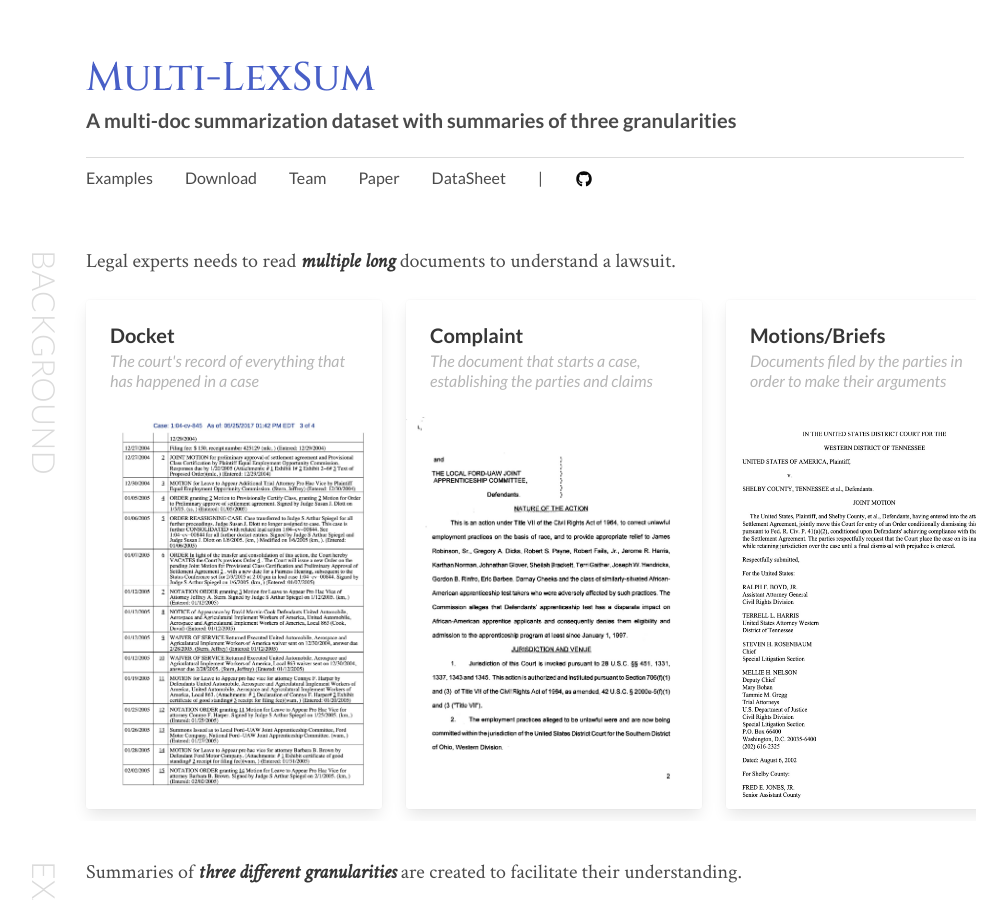
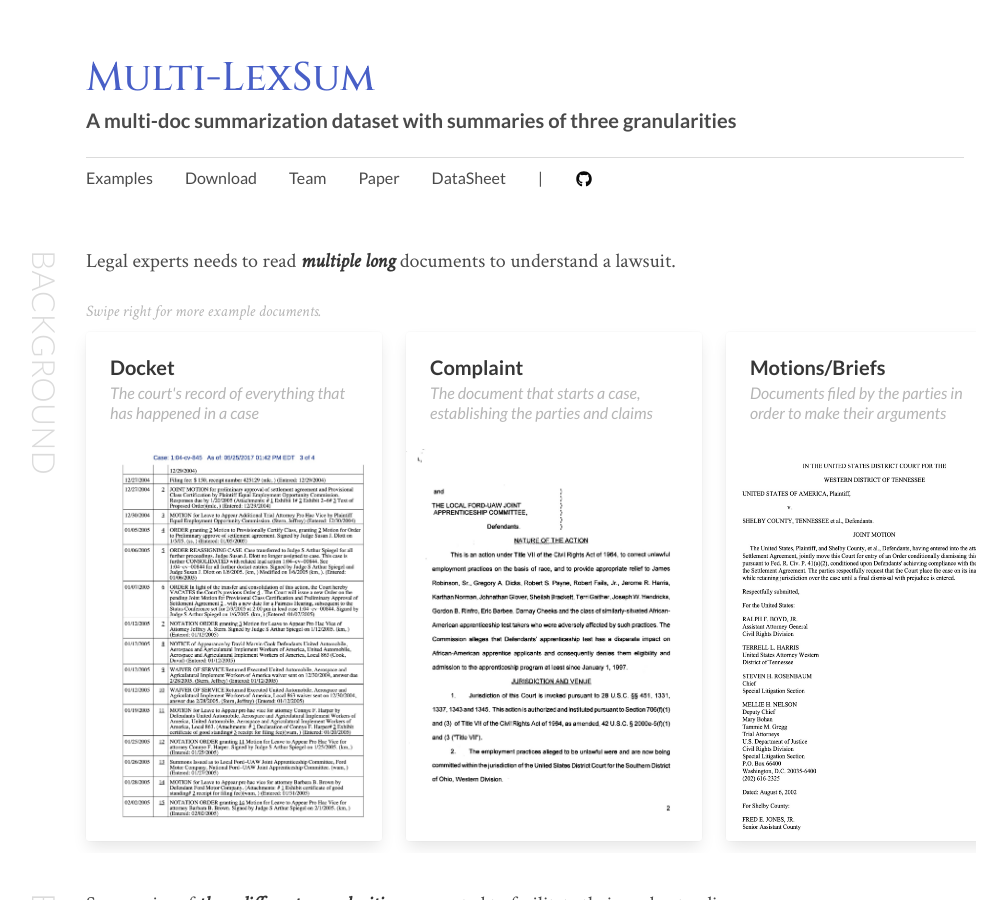
Before and after one commit to multilexsum/multilexsum.github.io, a Jekyll site: the page built from index.html, in a window 1280 px wide and 900 px high. Shown: the whole window, without its empty margins (156-1163 px from the left). Built offline with Jekyll 4.4.1, drawn with Linux system fonts in a browser that asks for light colours; nearby versions of some CDN libraries; a style sheet for code colours, icons or effects is not loaded.

Commit message:
example scroll hint; click image for source doc

```diff
--- a/_includes/carousel-card.html
+++ b/_includes/carousel-card.html
@@ -10,7 +10,9 @@
         </div>
         <div class="card-image">
             <figure class="image is-3by4">
-              <img src="{{ include.detail.image }}" alt="Placeholder image">
+               <a href="{{ include.detail.link }}">
+                    <img src="{{ include.detail.image }}" alt="Placeholder image">
+               </a>
             </figure>
         </div>
     </div>
--- a/index.html
+++ b/index.html
@@ -31,6 +31,9 @@
                     <div class="column is-11">
                         <div class="is-family-secondary is-size-5 mb-5">
                             {{ site.data.meta.index.background.motivation | markdownify }}
+                        </div>
+                        <div class="is-family-secondary is-size-6 has-text-grey-light mb-2 is-italic">
+                            Swipe right for more example documents.
                         </div>
                         <div class="carousel columns is-mobile">
                             {% for item in site.data.meta.index.background.docs %}
```
